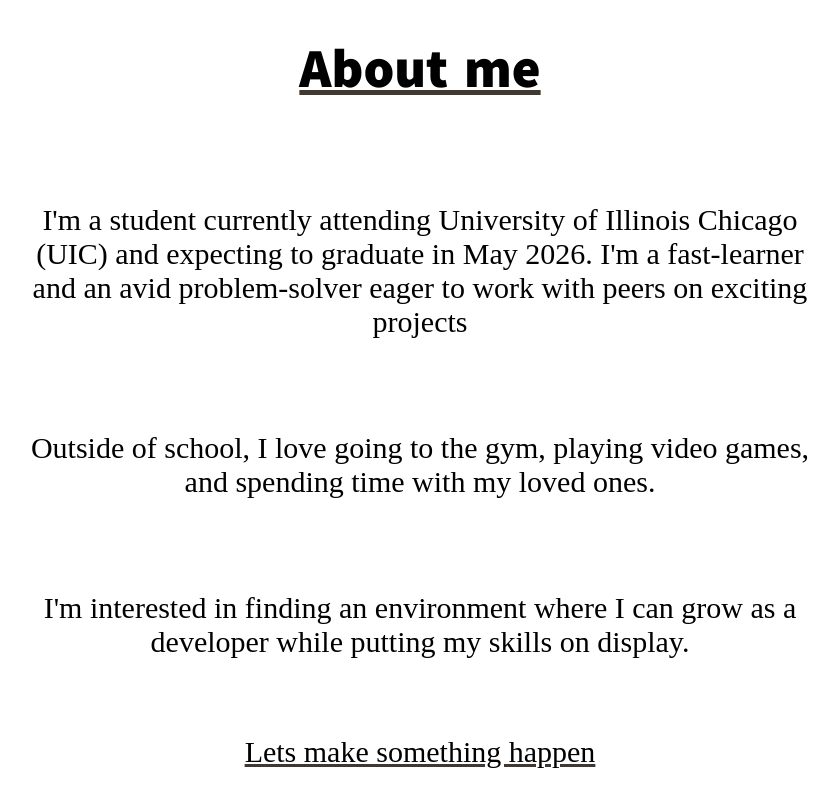
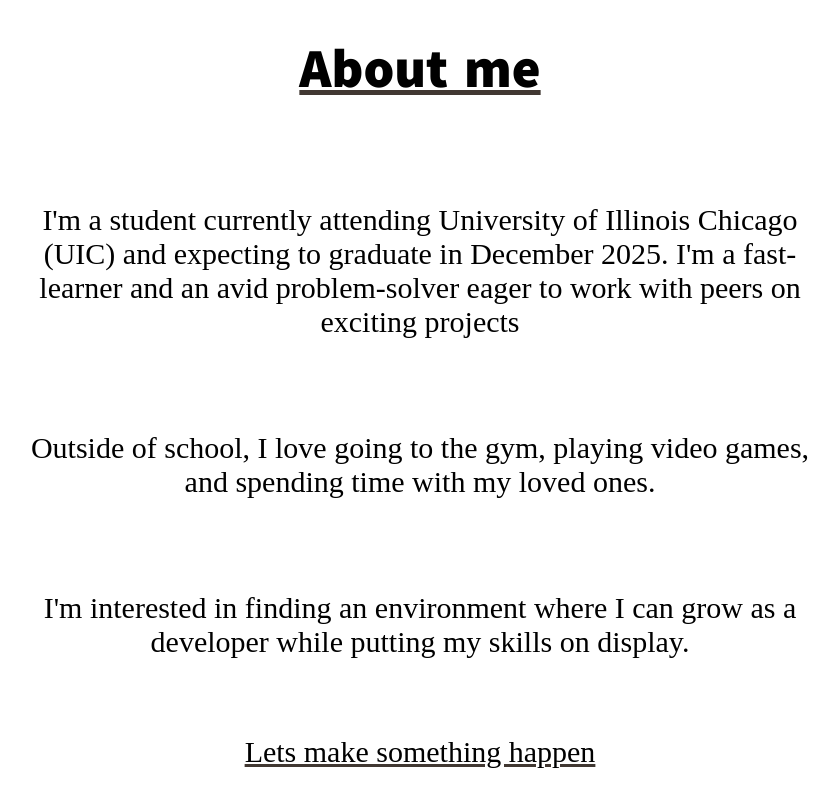
Before and after one commit to OsmanRahmoun/Website, a plain HTML site: page index.html in a window 1280 px wide. Shown: the part 923-1730 px from the top of the page, without its empty margins (220-1059 px from the left). Drawn offline with Linux system fonts and the light colour scheme; a web font is replaced by a local one.

Commit message:
Update index.html

```diff
--- a/index.html
+++ b/index.html
@@ -65,7 +65,7 @@
         <p><span class="hidden info2">I'm a student currently attending University of Illinois Chicago (UIC) and
             expecting
             to
-            graduate in May 2026. I'm a fast-learner and an avid problem-solver eager to work with peers on exciting
+            graduate in December 2025. I'm a fast-learner and an avid problem-solver eager to work with peers on exciting
             projects</span></p>
         <p><span class="hidden info2">Outside of school, I love going to the gym, playing video games, and spending time
             with my loved
```
